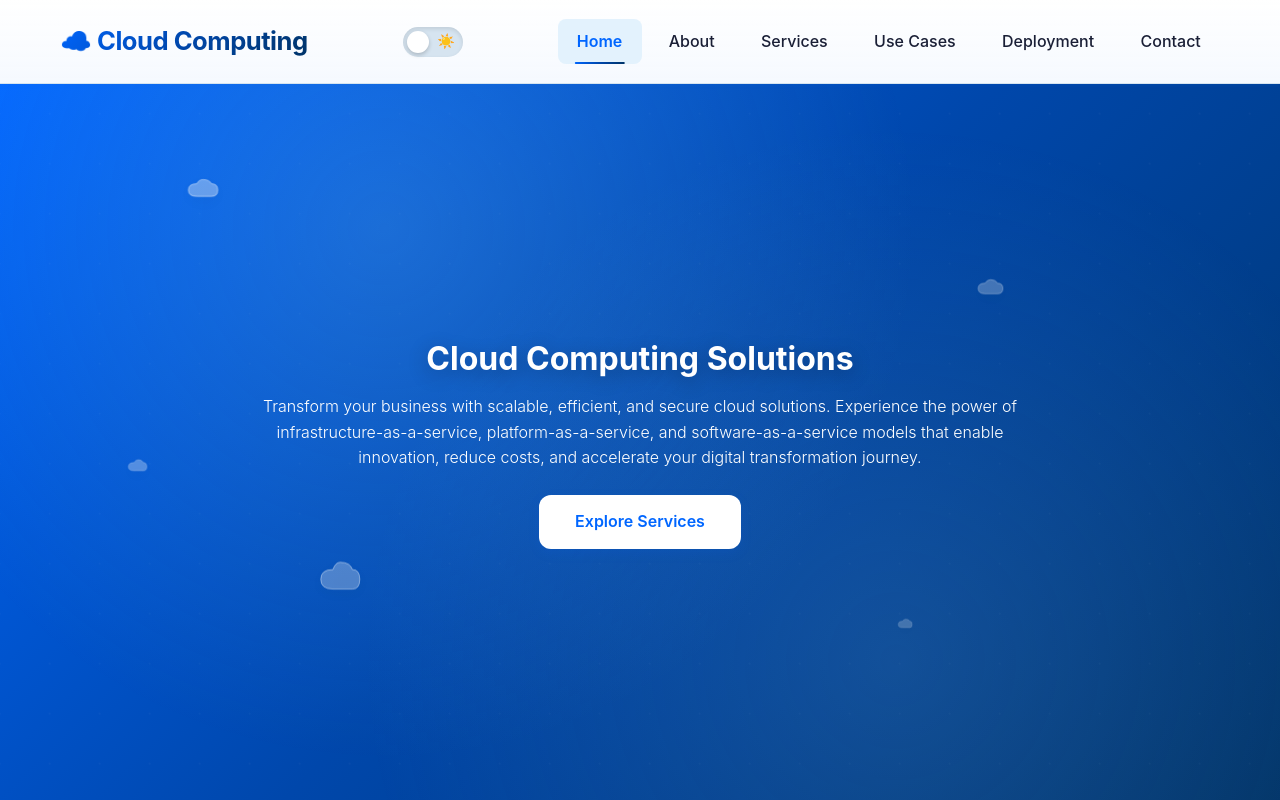
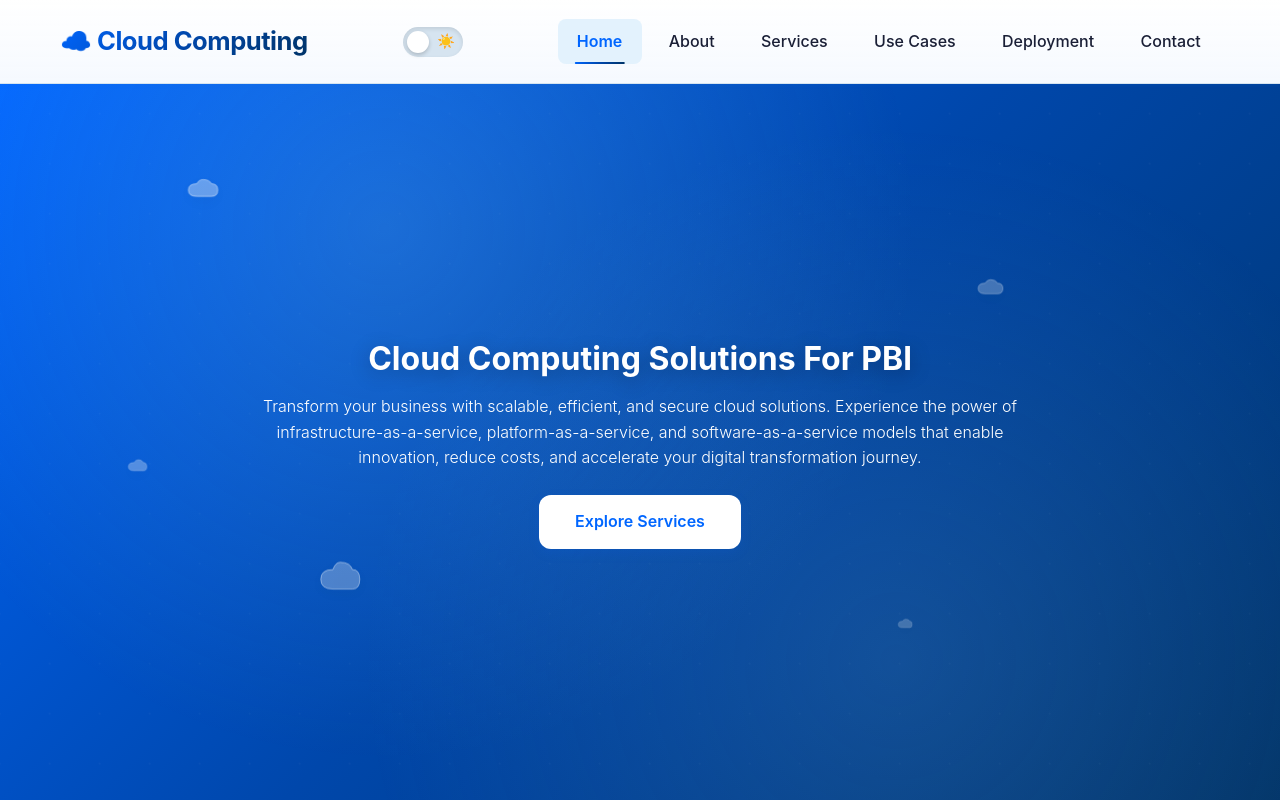
Before and after one commit to Dazedcoder1/AWS-Cloud_Project, a website: page website/index.html in a window 1280 px wide. Shown: the top 800 px of the page. Drawn offline with Linux system fonts and the light colour scheme.

Commit message:
Update index.html

```diff
--- a/website/index.html
+++ b/website/index.html
@@ -60,7 +60,7 @@
             </div>
             <div class="container">
                 <div class="hero-content">
-                    <h1>Cloud Computing Solutions</h1>
+                    <h1>Cloud Computing Solutions For PBl</h1>
                     <p class="hero-subtext">Transform your business with scalable, efficient, and secure cloud solutions. Experience the power of infrastructure-as-a-service, platform-as-a-service, and software-as-a-service models that enable innovation, reduce costs, and accelerate your digital transformation journey.</p>
                     <a href="services.html" class="btn btn-primary">Explore Services</a>
                 </div>
```
